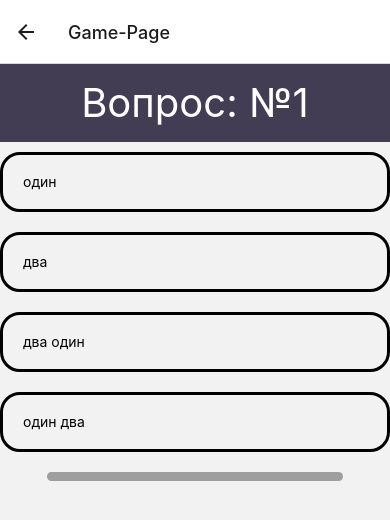
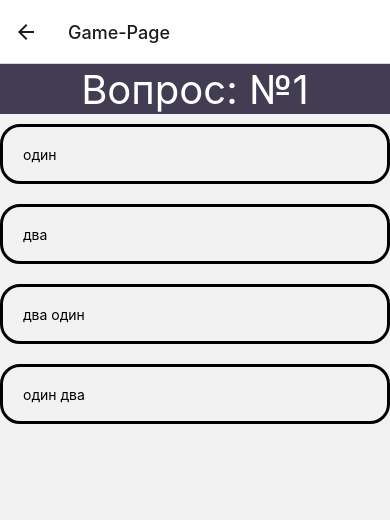
Before and after one commit to mallospall/JS-Helper, a React Native app in the folder clientApp/: screen /Game in a window 390 px wide. Shown: the top 520 px of the page. Built offline with nearby package versions, Linux system fonts and the light colour scheme; no server answers; grey boxes are pictures that could not be loaded.

Commit message:
next button add no styles

```diff
--- a/clientApp/src/components/Game/Buttons.jsx
+++ b/clientApp/src/components/Game/Buttons.jsx
@@ -5,21 +5,22 @@ import {
 import { useDispatch, useSelector } from 'react-redux';
 import MaterialCommunityIcons from 'react-native-vector-icons/MaterialCommunityIcons';
 import { getQestions } from '../../redux/actions/Actions';
-import data from './data/testData'; // <----- замена беку на время
+import data from './data/testData';
+// <----- замена беку на время
 
-const styles = StyleSheet.create({
-  button: {
-    alignItems: 'center',
-    backgroundColor: '#DDDDDD',
-    padding: '3%',
-    margin: '3%',
-    marginLeft: '15%',
-    marginRight: '15%',
-    borderRadius: 10,
-  },
-});
+// const styles = StyleSheet.create({
+//   button: {
+//     alignItems: 'center',
+//     backgroundColor: '#DDDDDD',
+//     padding: '3%',
+//     margin: '3%',
+//     marginLeft: '15%',
+//     marginRight: '15%',
+//     borderRadius: 10,
+//   },
+// });
 
-function Buttons({ currentQestionId }) {
+function Buttons({ currentQestionId, setCurrentQestionId }) {
   const { qestions } = useSelector((state) => state);
   const dispatch = useDispatch();
 
@@ -30,6 +31,8 @@ function Buttons({ currentQestionId }) {
   const [correctOption, setCorrectOption] = useState(null);
   const [isOptionDisabled, setIsOptionDisabled] = useState(false);
   const [score, setScore] = useState(0);
+  const [showNextButton, setShowNextButton] = useState(false);
+  const [showScoreModal, setShowScoreModal] = useState(false);
 
   const splitList = qestions[currentQestionId].list.split('|');
 
@@ -41,9 +44,44 @@ function Buttons({ currentQestionId }) {
     setIsOptionDisabled(true);
 
     if (selectedOption === currentCorrectOption) {
+      // console.log(score);
       setScore(score + 1);
+      // console.log(score);
     }
+    setShowNextButton(true);
   };
+
+  const nextHandler = () => {
+    if (currentQestionId === qestions.length - 1) {
+      setShowScoreModal(true);
+    }
+    setCurrentQestionId(currentQestionId + 1);
+    setCurrentOptionSelected(null);
+    setCorrectOption(null);
+    setIsOptionDisabled(false);
+    setShowNextButton(false);
+  };
+
+  const renderNextButton = () => {
+    if (showNextButton) {
+      return (
+        <TouchableOpacity
+          onPress={nextHandler}
+          style={{
+            marginTop: 20, width: '100%', backgroundColor: 'yellow', padding: 20, borderRadius: 3,
+          }}
+        >
+          <Text
+            style={{ fontSize: 20, color: 'white', textAlign: 'center' }}
+          >
+            Next
+          </Text>
+        </TouchableOpacity>
+      );
+    }
+    return null;
+  };
+
   return (
     <View>
       { splitList?.map((elem) => (
@@ -52,8 +90,8 @@ function Buttons({ currentQestionId }) {
             borderWidth: 3,
             borderColor:
             elem === correctOption ? 'green'
-            : elem === currentOptionSelected ? 'red'
-            : 'grey' + '20',
+              : elem === currentOptionSelected ? 'red'
+                : 'grey' + '20',
             height: 60,
             borderRadius: 20,
             flexDirection: 'row',
@@ -66,6 +104,9 @@ function Buttons({ currentQestionId }) {
           key={elem}
         >
           <Text>{elem}</Text>
+
+          {/* PART OF CHECK THE CORRECT OR WRONG BUTTON ICON */}
+
           {
             // eslint-disable-next-line no-nested-ternary
             elem === correctOption ? (
@@ -106,8 +147,10 @@ function Buttons({ currentQestionId }) {
               </View>
             ) : null
           }
+          {/* BUTTON NEXT */}
         </TouchableOpacity>
       ))}
+      {renderNextButton()}
     </View>
   );
 }
--- a/clientApp/src/components/Game/Game.jsx
+++ b/clientApp/src/components/Game/Game.jsx
@@ -19,7 +19,7 @@ function Game() {
   return (
     <View>
       <Header currentQestionId={currentQestionId} />
-      <Buttons currentQestionId={currentQestionId} />
+      <Buttons currentQestionId={currentQestionId} setCurrentQestionId={setCurrentQestionId} />
       <Qestion currentQestionId={currentQestionId} />
       {/* <Example currentQestionId={currentQestionId} /> */}
     </View>
--- a/clientApp/src/components/Game/Header.jsx
+++ b/clientApp/src/components/Game/Header.jsx
@@ -9,6 +9,7 @@ function Header({ currentQestionId }) {
       flexDirection: 'row',
       justifyContent: 'space-around',
       alignItems: 'center',
+      maxHeight: 50
     }}
     >
       <Text style={{ fontSize: 40, color: 'white' }}>
--- a/clientApp/src/components/Game/Qestion.jsx
+++ b/clientApp/src/components/Game/Qestion.jsx
@@ -11,6 +11,15 @@ function Qestion({ currentQestionId }) {
   const allQestions = data; // <----- замена беку на время
   dispatch(getQestions(allQestions));
 
+  // test fetch to https heroku
+  const [test, setTest] = useState('');
+  useEffect(async () => {
+    const ress = await fetch('https://teabloogg.herokuapp.com/api/teas');
+    const json = await ress.json();
+    setTest(json);
+    console.log(ress);
+  }, []);
+
   return (
     <View>
       <View
@@ -23,11 +32,16 @@ function Qestion({ currentQestionId }) {
       >
         <Image
           style={{
-            height: '80%',
-            width: '80%',
+            height: 100,
+            // '80%',
+            width: 100,
+            // '80%',
             borderRadius: 10,
           }}
-          source={{ uri: qestions[currentQestionId].question }}
+          source={{
+            uri: test[0]?.img,
+            // qestions[currentQestionId].question
+          }}
         />
       </View>
     </View>
--- a/clientApp/src/components/Game/data/testData.js
+++ b/clientApp/src/components/Game/data/testData.js
@@ -16,6 +16,14 @@ const data = [
     createdAt: '2022-09-08T14:04:12.294Z',
     updatedAt: '2022-09-08T14:04:12.294Z',
   },
+  {
+    id: 3,
+    question: 'https://avatarko.ru/img/kartinka/1/avatarko_anonim.jpg',
+    list: '42|"42"|7|"NaN"',
+    answer: '7',
+    createdAt: '2022-09-08T14:04:12.294Z',
+    updatedAt: '2022-09-08T14:04:12.294Z',
+  },
 ];
 
 export default data;
```
Also changed, not shown: clientApp/src/components/Login/Login.jsx (+9 -9 lines).
